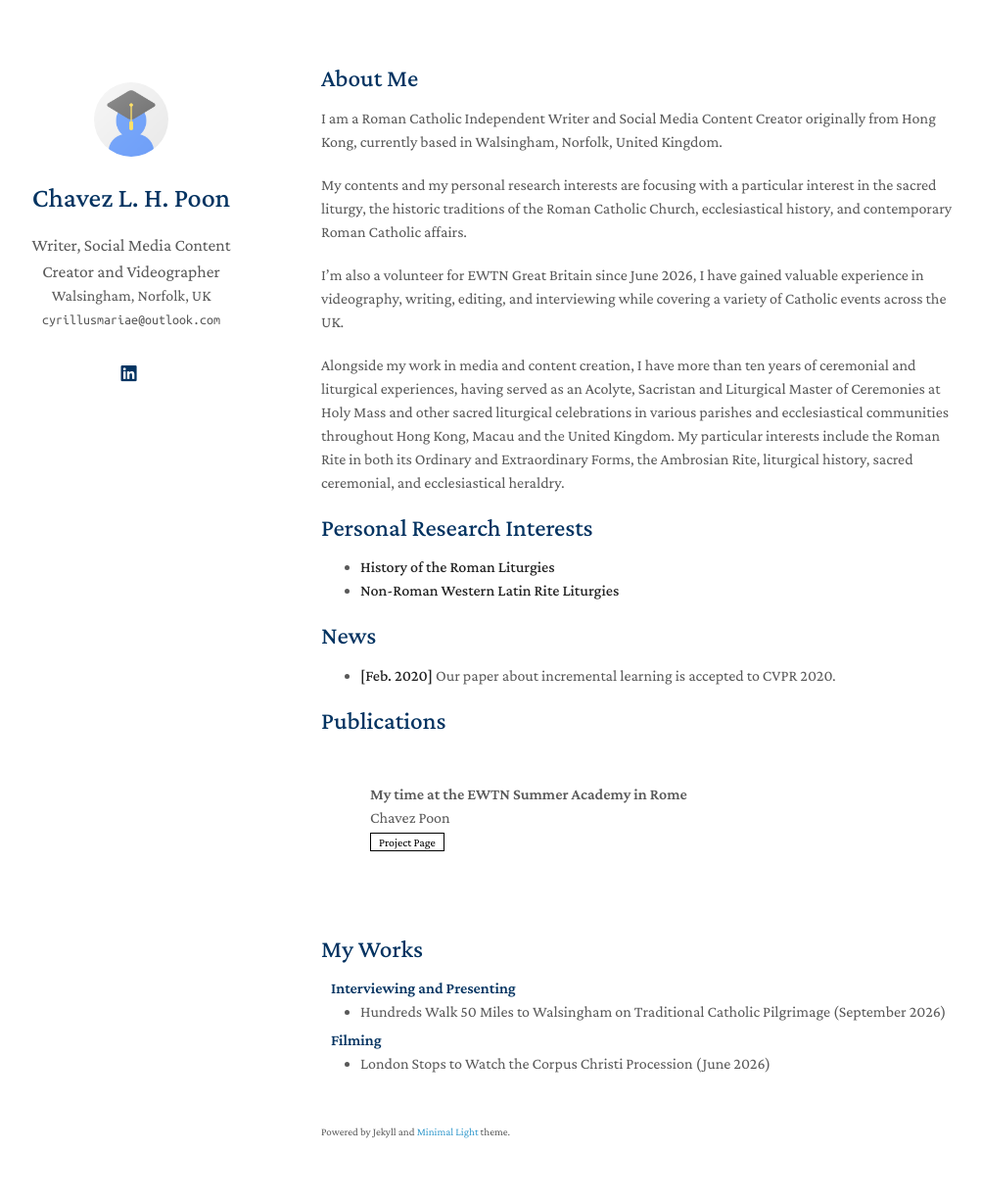
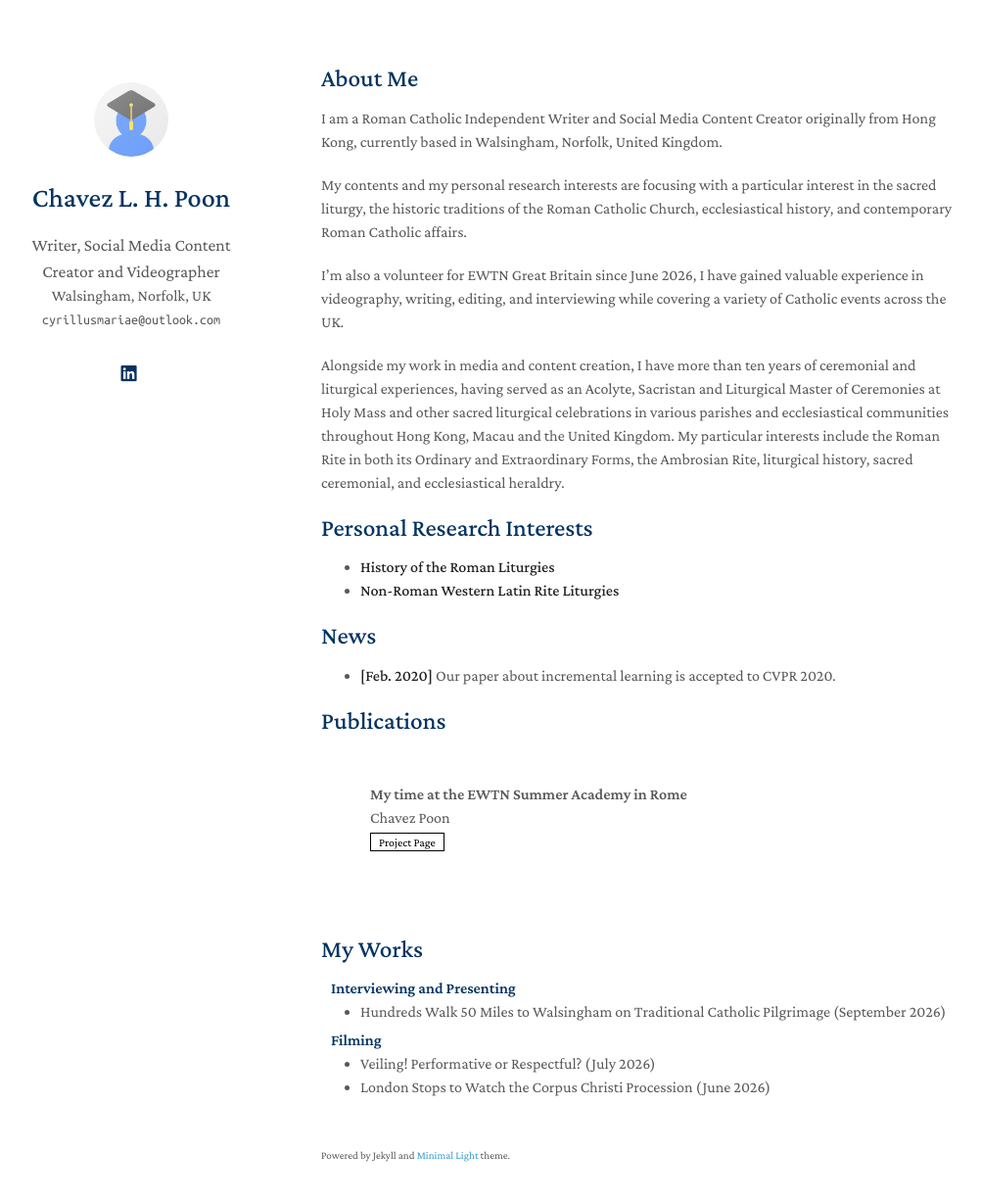
Before and after one commit to cyrillusmariae/portfolio-website, a Jekyll site: the page built from index.md, in a window 1280 px wide and 1260 px high. Shown: the top 1225 px of the window at 98% size, without its empty margins (142-1144 px from the left). Built offline with Jekyll 4.4.1, drawn with Linux system fonts in a browser that asks for light colours; a style sheet for code colours, icons or effects is not loaded; our own code applies the rules of GitHub Pages for plain Markdown files.

Commit message:
Add new filming link to services.md

```diff
--- a/_includes/services.md
+++ b/_includes/services.md
@@ -9,5 +9,6 @@
 <h4 style="margin:0 10px 0;">Filming</h4>
 
 <ul style="margin:0 0 20px;">
+  <li><a target="_blank" href="https://youtu.be/BUNxVj_3V1o?si=zcNiIbiYKdapzOuB"><autocolor>Veiling! Performative or Respectful?</autocolor></a> (July 2026)</li>
   <li><a target="_blank" href="https://www.youtube.com/watch?v=8XYn-33OaGo&t=21s"><autocolor>London Stops to Watch the Corpus Christi Procession</autocolor></a> (June 2026)</li>
 </ul>
```
